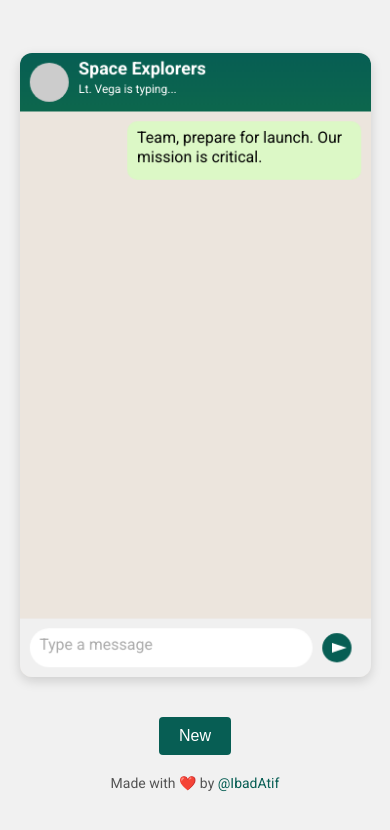
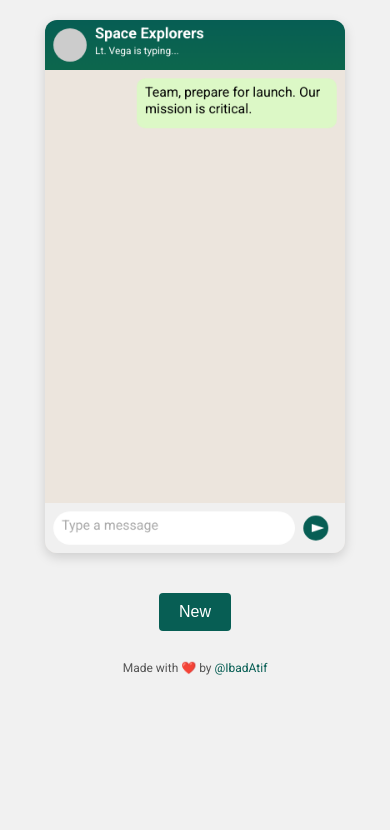
Before and after one commit to atifibadk/TextFabula, a plain HTML site: page index.html in a window 390 px wide. Both pictures are taken after a click on the button "Submit". Drawn offline with Linux system fonts and the light colour scheme.

Commit message:
fix: ensure footer visibility on mobile devices
- Updated footer styling to include center alignment, additional padding, and word-wrap.
- Made the simulation screen scrollable on mobile to prevent the footer from being cropped.
- Reduced canvas container size on smaller screens to provide sufficient space for the footer.

```diff
--- a/index.html
+++ b/index.html
@@ -2,7 +2,7 @@
 <html>
   <head>
     <meta charset="UTF-8" />
-    <!-- Added viewport meta for responsiveness -->
+    <!-- Ensure proper scaling on mobile devices -->
     <meta name="viewport" content="width=device-width, initial-scale=1.0" />
     <title>TextTale</title>
     <link
@@ -10,7 +10,7 @@
       rel="stylesheet"
     />
     <style>
-      /* Prevent scrolling */
+      /* Prevent scrolling on the html and body */
       html,
       body {
         margin: 0;
@@ -159,7 +159,7 @@
       #canvasContainer {
         width: 90%;
         max-width: 360px;
-        /* Maintain aspect ratio of 360x640 (9:16) */
+        /* Maintain a 9:16 aspect ratio */
         aspect-ratio: 9 / 16;
         margin: 20px 0;
         border-radius: 12px;
@@ -205,6 +205,9 @@
         font-size: 14px;
         color: #555;
         margin-top: 10px;
+        text-align: center;
+        padding: 0 10px;
+        word-wrap: break-word;
       }
       /* Additional media query for smaller screens */
       @media (max-width: 480px) {
@@ -214,6 +217,20 @@
         .homeButtons button {
           font-size: 14px;
           padding: 8px 16px;
+        }
+        #footerText {
+          font-size: 12px;
+          padding: 10px;
+        }
+        /* Make the simulation screen scrollable */
+        #simulationScreen {
+          height: 100vh;
+          overflow-y: auto;
+          -webkit-overflow-scrolling: touch;
+        }
+        /* Adjust canvas container to leave room for the footer */
+        #canvasContainer {
+          max-width: 300px;
         }
       }
     </style>
```
